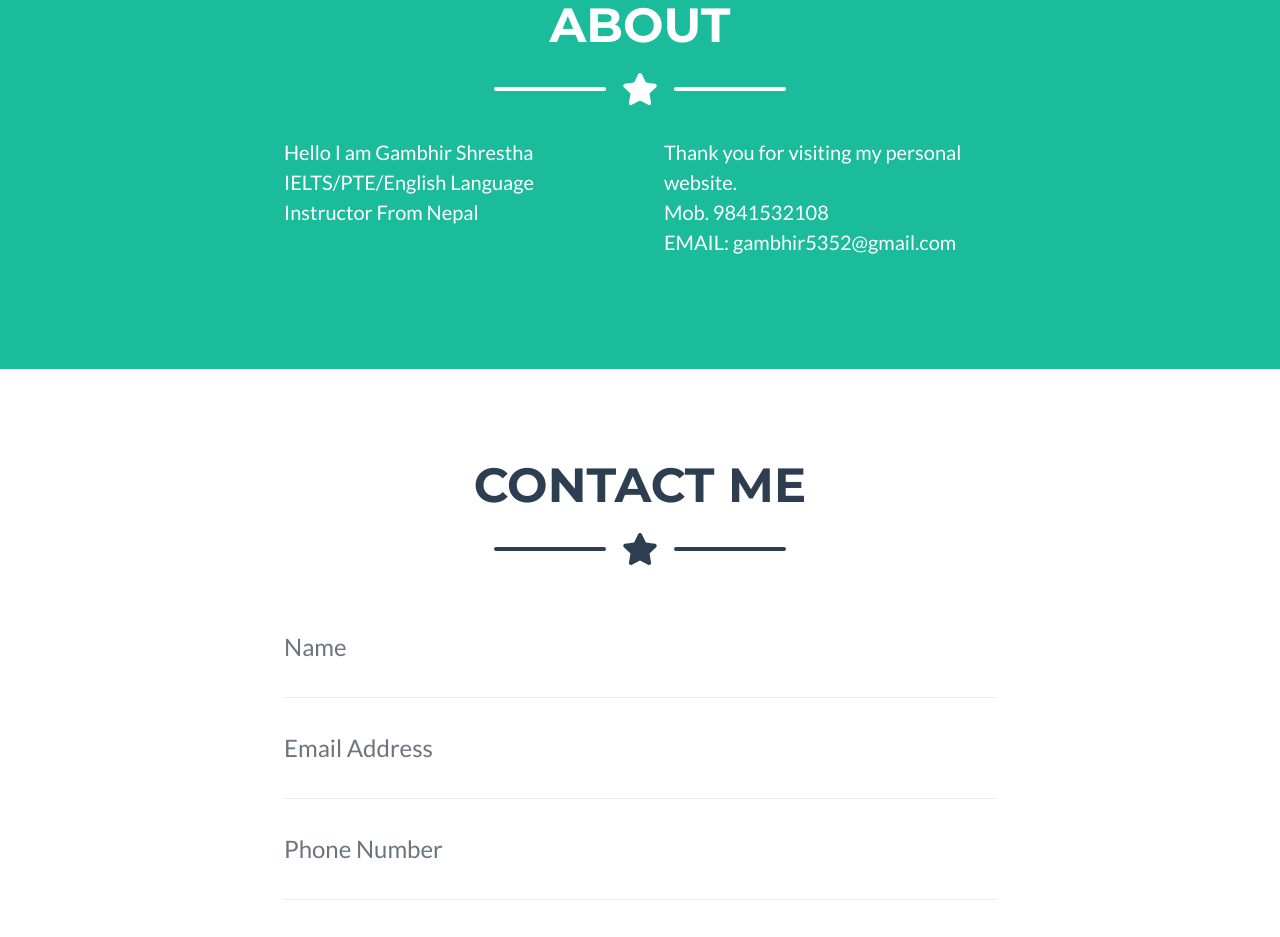
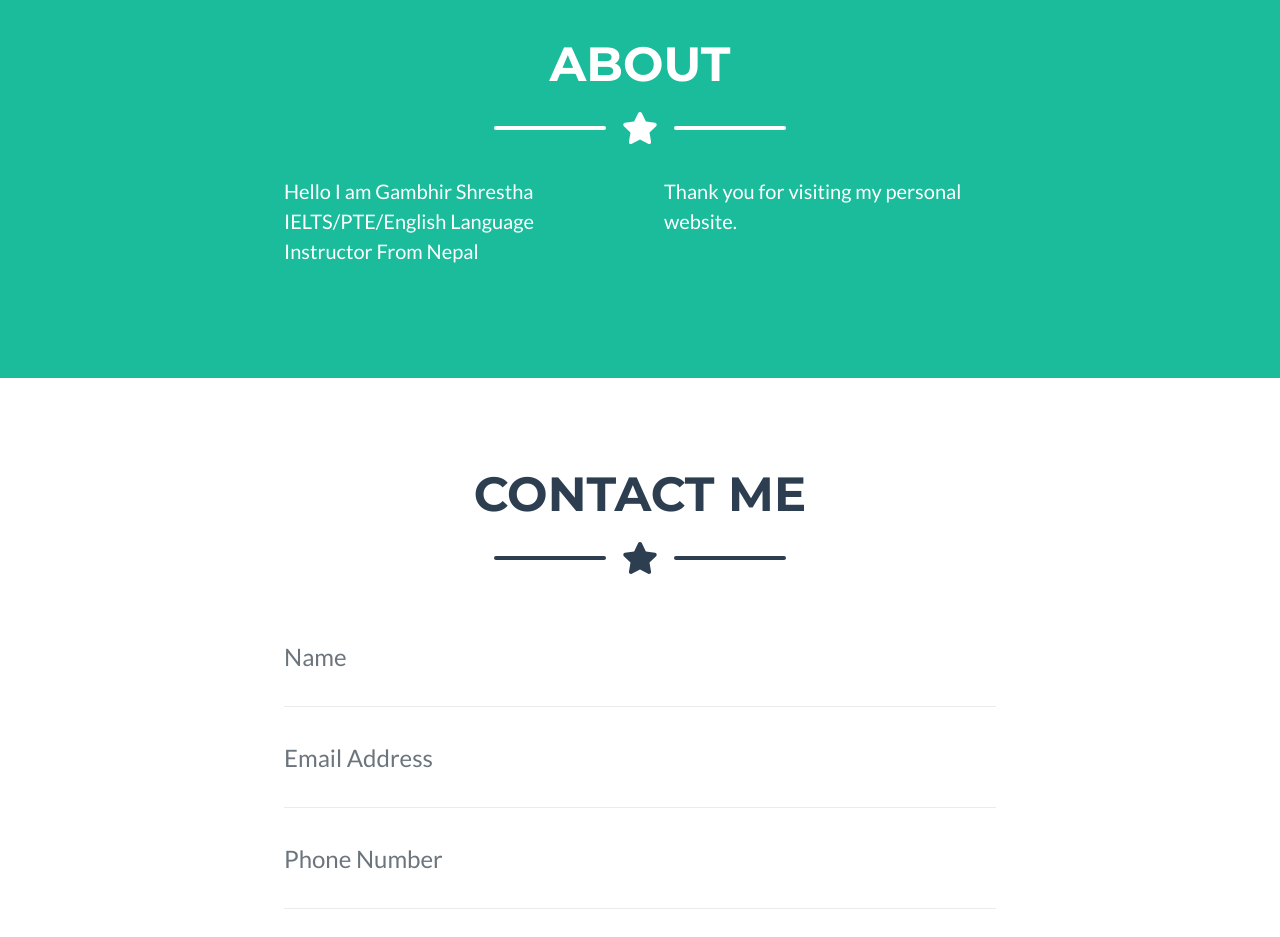
Before and after one commit to gambhirstha/gambhirshrestha, a plain HTML site: page index.html in a window 1280 px wide. Shown: the part 1740-2677 px from the top of the page. Drawn offline with nearby package versions, Linux system fonts and the light colour scheme.

Commit message:
Add files via upload

```diff
--- a/index.html
+++ b/index.html
@@ -135,7 +135,7 @@
                 <!-- About Section Content-->
                 <div class="row">
                     <div class="col-lg-4 ml-auto"><p class="lead">Hello I am Gambhir Shrestha IELTS/PTE/English Language Instructor From Nepal</p></div>
-                    <div class="col-lg-4 mr-auto"><p class="lead">Thank you for visiting my personal website.<br> Mob. 9841532108<br>EMAIL: gambhir5352@gmail.com</p></div>
+                    <div class="col-lg-4 mr-auto"><p class="lead">Thank you for visiting my personal website.</p></div>
                 </div>
             </div>
         </section>
```
Also changed, not shown: assets/img/pp.jpg, assets/img/pp1.jpg (added).
